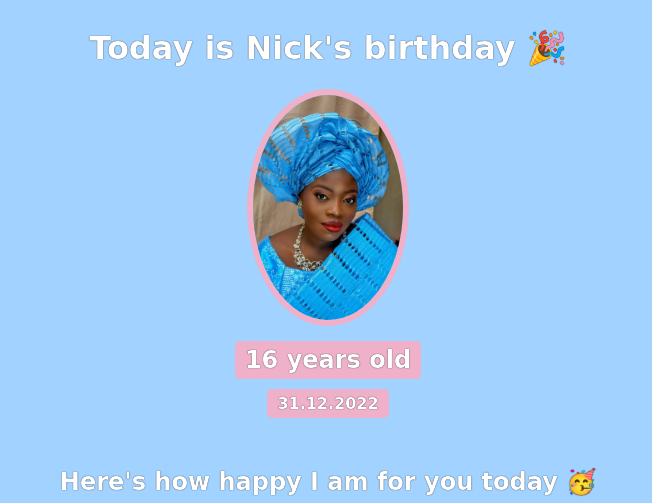
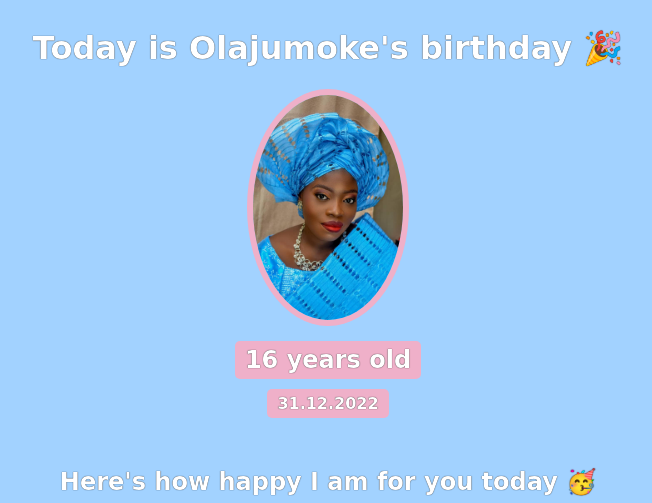
Before and after one commit to blaize22/birthday-present, a plain HTML site: page index.html in a window 1280 px wide. Shown: the top 503 px of the page, without its empty margins (312-964 px from the left). Drawn offline with Linux system fonts and the light colour scheme; a web font is replaced by a local one.

Commit message:
Change name to Olajumoke

```diff
--- a/index.html
+++ b/index.html
@@ -7,7 +7,7 @@
     </head>
     <body>
         <div id="header">
-            <h1>Today is Nick's birthday 🎉</h1>
+            <h1>Today is Olajumoke's birthday 🎉</h1>
             <img id="bff-img" src="images/Olajumoke.jpg">
             <h2 id="bday-age">16 years old</h2>
             <h4 id="bday-date">31.12.2022</h4>
```
